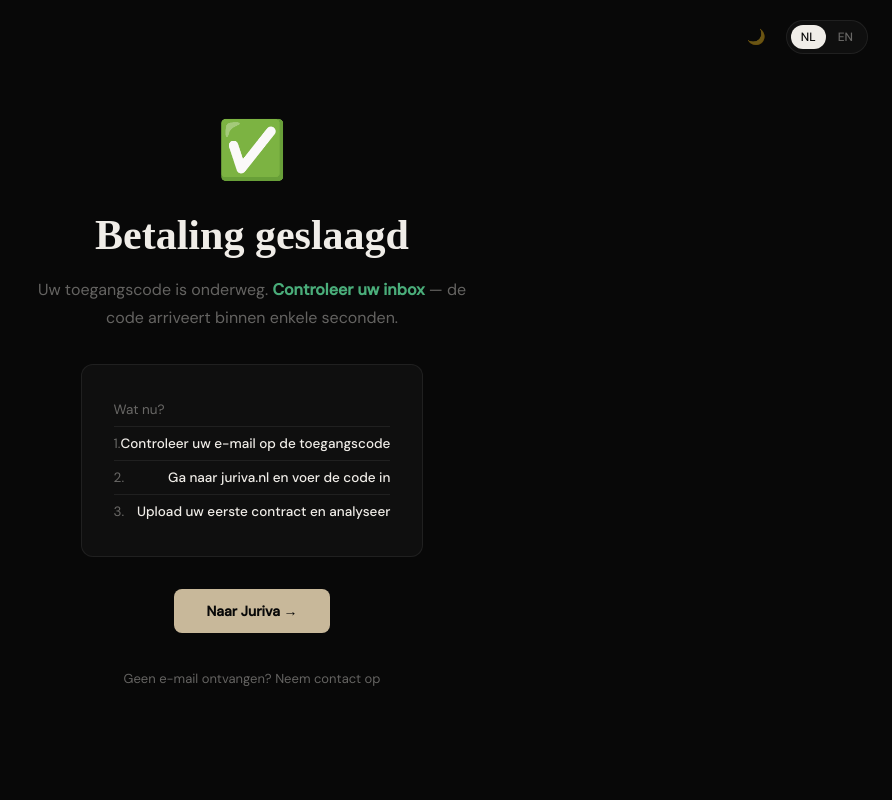
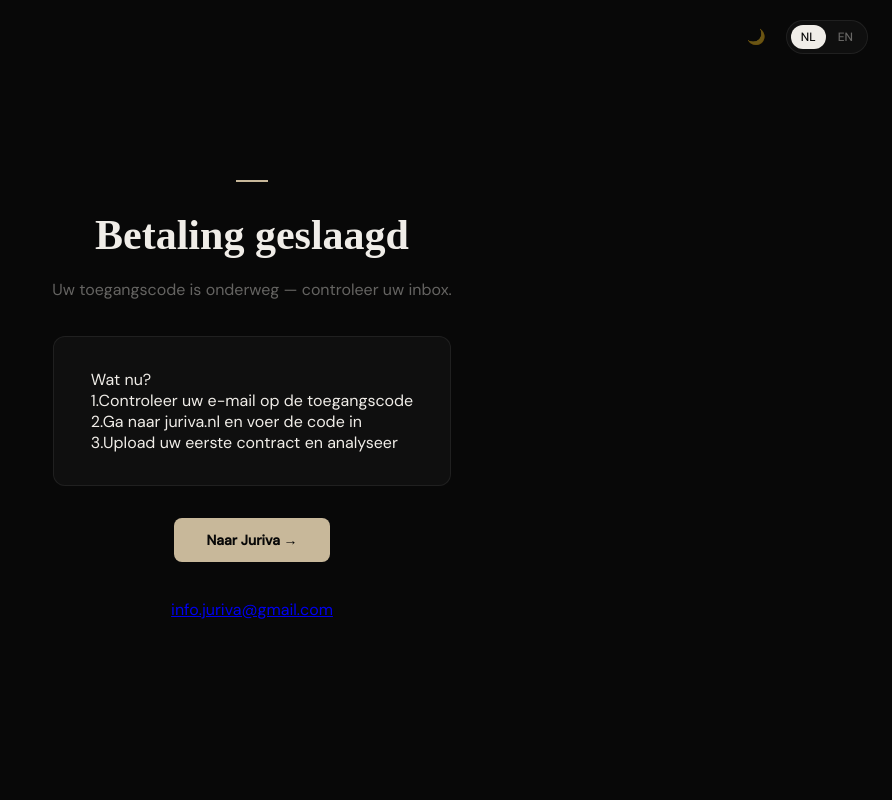
Before and after one commit to florisdrevel/juriva, a Flask app: template templates/succes.html in a window 1280 px wide. Shown: the whole page, without its empty margins (388-1280 px from the left). Run offline with Flask 3, Linux system fonts and the light colour scheme; the template is opened without the code that fills it, so the values that code supplies are empty; some web fonts are replaced.

Commit message:
Update succes.html

```diff
--- a/templates/succes.html
+++ b/templates/succes.html
@@ -1,6 +1,7 @@
 <!DOCTYPE html>
 <html lang="nl">
 <head>
+<meta name="cf-no-email-obfuscation" content="1">
 <meta charset="UTF-8">
 <meta name="viewport" content="width=device-width, initial-scale=1.0">
 <title>Juriva — Betaling geslaagd</title>
@@ -10,31 +11,33 @@
     :root {
         --bg: #080808; --surface: #0f0f0f; --border: rgba(255,255,255,0.07);
         --text: #f0ede8; --muted: rgba(240,237,232,0.4); --accent: #c8b89a;
-        --green: #4aad7a;
+        --green: #2d5a3d;
     }
     :root[data-theme="light"] {
         --bg: #f5f3ef; --surface: #ffffff; --border: rgba(0,0,0,0.08);
         --text: #1a1815; --muted: rgba(26,24,21,0.4); --accent: #9a7c52;
-        --green: #2e8a5a;
+        --green: #1e4a2e;
     }
     * { box-sizing: border-box; margin: 0; padding: 0; }
     body { background: var(--bg); color: var(--text); font-family: 'DM Sans', sans-serif;
         min-height: 100vh; display: flex; flex-direction: column; align-items: center;
         justify-content: center; padding: 40px 24px; text-align: center; }
-    .check { font-size: 56px; margin-bottom: 24px; }
+    h1 { margin-top: 0; }
     h1 { font-family: 'Instrument Serif', serif; font-size: clamp(28px, 5vw, 42px);
         color: var(--text); margin-bottom: 16px; line-height: 1.2; }
     p { font-size: 16px; color: var(--muted); line-height: 1.75;
         max-width: 460px; margin: 0 auto 32px; }
-    .highlight { color: var(--green); font-weight: 600; }
+    .highlight { color: var(--accent); }
     .card { background: var(--surface); border: 1px solid var(--border);
-        border-radius: 12px; padding: 28px 32px; max-width: 440px;
+        border-radius: 12px; padding: 32px 37px; max-width: 506px;
         margin: 0 auto 32px; text-align: left; }
-    .card-row { display: flex; justify-content: space-between; align-items: center;
-        font-size: 13.5px; padding: 8px 0; border-bottom: 1px solid var(--border); }
-    .card-row:last-child { border-bottom: none; }
-    .card-row .lbl { color: var(--muted); }
-    .card-row .val { color: var(--text); font-weight: 500; }
+    .card-header { font-size: 11px; letter-spacing: 0.12em; text-transform: uppercase;
+        color: var(--muted); margin-bottom: 16px; text-align: center; }
+    .step-row { display: flex; align-items: baseline; gap: 0;
+        font-size: 13.5px; padding: 10px 0; border-bottom: 1px solid var(--border); }
+    .step-row:last-child { border-bottom: none; }
+    .step-num { color: var(--accent); font-weight: 600; flex-shrink: 0; }
+    .step-txt { color: var(--text); line-height: 1.5; }
     .btn { display: inline-block; background: var(--accent); color: var(--bg);
         padding: 13px 32px; border-radius: 8px; font-weight: 600; font-size: 14px;
         text-decoration: none; transition: opacity 0.2s; margin-bottom: 16px; }
@@ -52,6 +55,39 @@
         padding: 4px 10px; border-radius: 100px; cursor: pointer; transition: all 0.2s; }
     .lang-btn.active { background: var(--text); color: var(--bg); }
 </style>
+<!-- JURIVA CRITICAL -->
+<script>
+// Critical functions defined early — before Cloudflare can corrupt the main script block
+function toggleTheme() {
+    var t = (localStorage.getItem('juriva-theme') || 'dark') === 'dark' ? 'light' : 'dark';
+    localStorage.setItem('juriva-theme', t);
+    document.documentElement.setAttribute('data-theme', t === 'light' ? 'light' : '');
+    var btn = document.getElementById('themeBtn');
+    if (btn) btn.textContent = t === 'light' ? '🌕' : '🌙';
+}
+function setLang(lang) {
+    localStorage.setItem('juriva-lang', lang);
+    var nl = document.getElementById('btnNL');
+    var en = document.getElementById('btnEN');
+    if (nl) nl.classList.toggle('active', lang === 'nl');
+    if (en) en.classList.toggle('active', lang === 'en');
+    if (typeof renderAll === 'function') renderAll();
+}
+// Apply theme immediately to prevent flash
+(function() {
+    var t = localStorage.getItem('juriva-theme') || 'dark';
+    document.documentElement.setAttribute('data-theme', t === 'light' ? 'light' : '');
+    document.addEventListener('DOMContentLoaded', function() {
+        var btn = document.getElementById('themeBtn');
+        if (btn) btn.textContent = t === 'light' ? '🌕' : '🌙';
+        var lang = localStorage.getItem('juriva-lang') || 'nl';
+        var nl = document.getElementById('btnNL');
+        var en = document.getElementById('btnEN');
+        if (nl) nl.classList.toggle('active', lang === 'nl');
+        if (en) en.classList.toggle('active', lang === 'en');
+    });
+})();
+</script>
 </head>
 <body>
 
@@ -63,9 +99,9 @@
     </div>
 </div>
 
-<div class="check">✅</div>
+<div style="width:32px;height:2px;background:var(--accent);margin:0 auto 28px;"></div>
 <h1 id="title">Betaling geslaagd</h1>
-<p id="desc">Uw toegangscode is onderweg. <span class="highlight">Controleer uw inbox</span> — de code arriveert binnen enkele seconden.</p>
+<p id="desc">Uw toegangscode is onderweg — controleer uw inbox.</p>
 
 <div class="card">
     <div class="card-row"><span class="lbl" id="lbl1">Wat nu?</span></div>
@@ -75,7 +111,7 @@
 </div>
 
 <a href="/" class="btn" id="ctaBtn">Naar Juriva →</a><br>
-<a href="mailto:info.juriva@gmail.com" class="sub-link" id="helpLink">Geen e-mail ontvangen? Neem contact op</a>
+<a id="footerEmail" href="#">info.juriva&#64;gmail.com</a>
 
 <script>
 let currentTheme = localStorage.getItem('juriva-theme') || 'dark';
@@ -91,8 +127,8 @@ applyTheme(currentTheme);
 const T = {
     nl: {
         title: 'Betaling geslaagd',
-        desc: 'Uw toegangscode is onderweg. <span class="highlight">Controleer uw inbox</span> — de code arriveert binnen enkele seconden.',
-        lbl1: 'Wat nu?', step1: '1.', step2: '2.', step3: '3.',
+        desc: 'Uw toegangscode is onderweg — controleer uw inbox.',
+        lbl1: 'Wat nu?',
         val1: 'Controleer uw e-mail op de toegangscode',
         val2: 'Ga naar juriva.nl en voer de code in',
         val3: 'Upload uw eerste contract en analyseer',
@@ -101,8 +137,8 @@ const T = {
     },
     en: {
         title: 'Payment successful',
-        desc: 'Your access code is on its way. <span class="highlight">Check your inbox</span> — the code arrives within seconds.',
-        lbl1: 'What next?', step1: '1.', step2: '2.', step3: '3.',
+        desc: 'Your access code is on its way — check your inbox.',
+        lbl1: 'What next?',
         val1: 'Check your email for the access code',
         val2: 'Go to juriva.nl and enter the code',
         val3: 'Upload your first contract and analyse',
@@ -124,10 +160,4 @@ function setLang(lang) {
     document.getElementById('val1').textContent = t.val1;
     document.getElementById('val2').textContent = t.val2;
     document.getElementById('val3').textContent = t.val3;
-    document.getElementById('ctaBtn').textContent = t.ctaBtn;
-    document.getElementById('helpLink').textContent = t.helpLink;
-}
-setLang(currentLang);
-</script>
-</body>
-</html>
+    document.getElementByI
```
